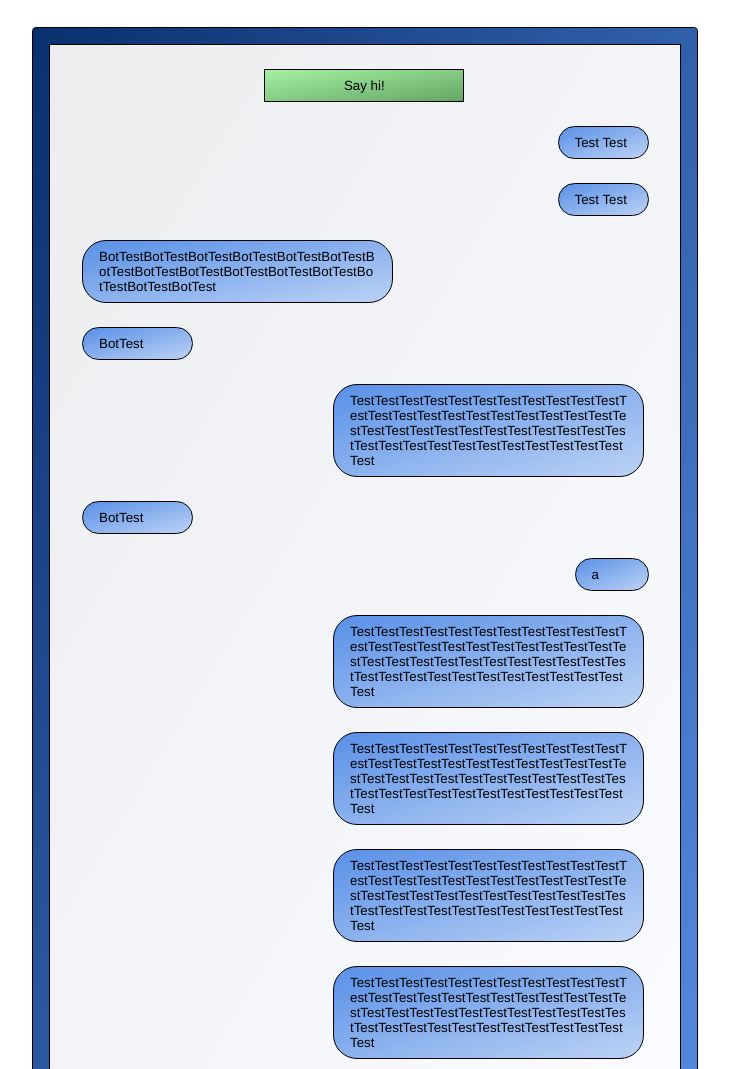
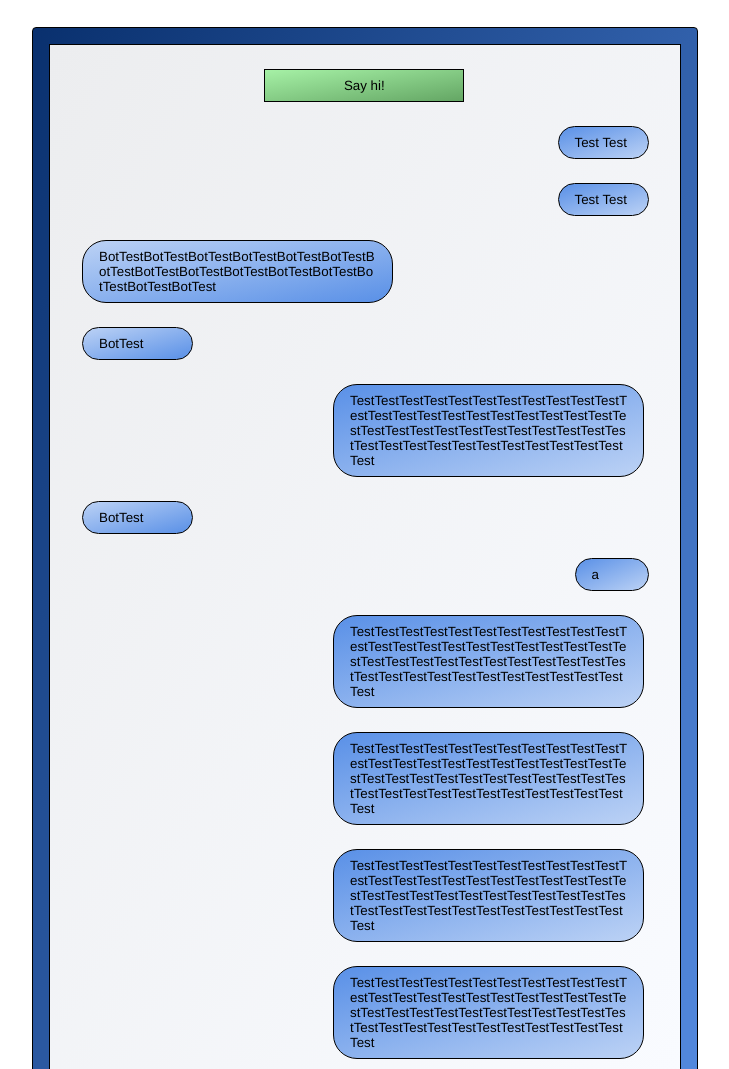
Before and after one commit to SamFinni/COSC310-Chatbot, a PHP site: page /site.html in a window 1280 px wide. Shown: the top 1069 px of the page, without its empty margins (275-1004 px from the left). Run offline with PHP 8.4, Linux system fonts and the light colour scheme.

Commit message:
small css change

```diff
--- a/stylesheet.css
+++ b/stylesheet.css
@@ -46,9 +46,13 @@ body {
 	width: 98%;
 	padding: 8px 16px 8px 16px;
 }
-.you .message, .bot .message {
+.you .message {
 	border-radius: 24px;
 	background-image: linear-gradient(to top left, #bcd2f5, #5990e7);
+}
+.bot .message {
+	border-radius: 24px;
+	background-image: linear-gradient(to bottom right, #bcd2f5, #5990e7);
 }
 .system .message {
 	background-image: linear-gradient(to bottom right, #a6f1a6, #64a664);
```
